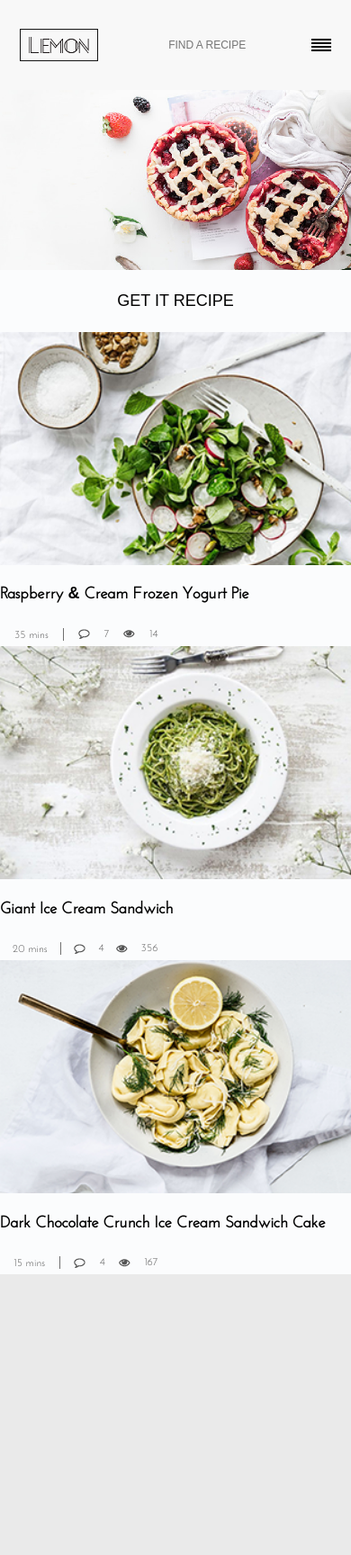
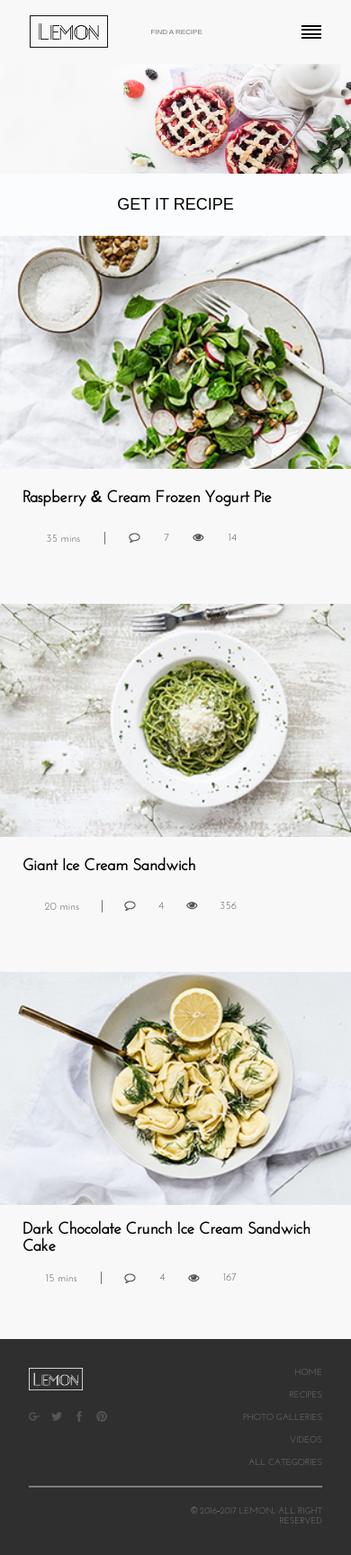
Before and after one commit to eugenia1190/Lemon, a plain HTML site: page index.html in a window 390 px wide. Shown: the whole page at 90% size. Before the commit the page ends 1416 px from the top, so only its background shows below. Drawn offline with Linux system fonts and the light colour scheme.

Commit message:
fix styles

```diff
--- a/css/main.css
+++ b/css/main.css
@@ -1,64 +1,85 @@
-.body {
+.body
+{
     font-family: 'JosefinSans', Arial, sans-serif;
+
+    display: flex;
 
     margin: 0;
     padding: 0;
 
     background-color: #eaeaea;
+
+    justify-content: center;
+}
+
+.container
+{
+    display: flex;
+    flex-direction: column;
+
+    width: 80%;
+    max-width: 1440px;
+
+    justify-content: center;
+}
+
+.header
+{
+    padding: 250px 0 120px 0;
+}
+
+.header__logo
+{
+    display: block;
+
+    margin: auto;
 }
 
 .section,
-.nav {
-    width: 77.77%;
-    margin: 0 11.11% 85px 11.11%;
+.nav
+{
+    margin-bottom: 85px;
 
     background-color: #f8f8f8;
     box-shadow: 0 0 40px -12px #000;
 }
 
-.header {
-    padding: 250px 0 120px 0;
+.nav,
+.hero-page,
+.footer
+{
+    box-sizing: border-box;
+    width: 100%;
+    padding: 0 94px;
 }
 
-.header__logo {
-    display: block;
-
-    margin: auto;
-}
-
-.nav {
+.nav
+{
     display: flex;
 
     height: 122px;
 
-    justify-content: center;
-}
-
-.nav-container {
-    display: flex;
-
-    width: 930px;
-    height: 100%;
-
-    justify-content: space-around;
+    justify-content: space-between;
     align-items: center;
 }
 
-.menu {
+.menu
+{
     display: flex;
 
-    width: 57.5%;
+    width: 530px;
 
     justify-content: space-between;
 }
 
-.menu__item {
+.menu__item
+{
     font-size: 16px;
 
     text-decoration: none;
     text-transform: uppercase;
 
-    color: #000000;
+    color: #000;
 }
 
 .menu-mobile
@@ -66,41 +87,38 @@
     display: none;
 }
 
-.search {
+.search
+{
     display: flex;
 
-    width: 17.2%;
+    width: 165px;
     height: 26px;
 
     cursor: pointer;
 
-    border: 1px solid #C2C2C2;
-
-    justify-content: center;
+    border: 1px solid #c2c2c2;
 }
 
-.search__btn {
+.search__btn
+{
     border: none;
     outline: none;
     background: none;
 }
 
-.search__input {
+.search__input
+{
     font-size: 12px;
-
-    width: 62.5%;
 
     text-transform: uppercase;
 
-    color: green;
     border: none;
     outline: none;
     background: transparent;
 }
 
-.hero-page {
-    position: relative;
-
+.hero-page
+{
     height: 440px;
 
     background: url(../img/BananasFosterIceCreamCake.jpg) no-repeat;
@@ -108,10 +126,8 @@
     background-size: cover;
 }
 
-.hero-page__left-container {
-    position: absolute;
-    left: 94px;
-
+.hero-page__left-container
+{
     display: flex;
     flex-direction: column;
 
@@ -122,11 +138,13 @@
     align-items: flex-start;
 }
 
-.hero-page__logo {
+.hero-page__logo
+{
     margin: 0 0 35px 0;
 }
 
-.hero-page__title {
+.hero-page__title
+{
     font-family: 'PlayfairDisplay', Times New Roman, serif;
     font-size: 24px;
 
@@ -135,13 +153,15 @@
     color: #921026;
 }
 
-.hero-page__text {
+.hero-page__text
+{
     font-size: 16px;
 
     margin: 0 0 25px 0;
 }
 
-.btn {
+.btn
+{
     font-size: 12px;
 
     width: 103px;
@@ -152,32 +172,34 @@
     text-transform: uppercase;
 
     color: rgb(0, 0, 0);
-    border: 1px solid #C2C2C2;
+    border: 1px solid #c2c2c2;
     outline: none;
     background: transparent;
 }
 
-.popular-recipes {
+.popular-recipes
+{
     display: flex;
 
-    height: 373px;
-    padding: 40px 40px 0 40px;
+    height: 380px;
 
-    justify-content: space-between;
-    align-items: flex-start;
+    justify-content: space-evenly;
+    align-items: center;
 }
 
-.recipe-item {
-    width: 30%;
+.recipe-item
+{
+    width: 25%;
+    height: 80%;
 }
 
-
-
-.recipe-item__title {
+.recipe-item__title
+{
     font-size: 18px;
 }
 
-.recipe-item__photo {
+.recipe-item__photo
+{
     display: flex;
 
     width: 100%;
@@ -187,23 +209,23 @@
 .benefits
 {
     font-size: 12px;
-	color: #555555;
 
     display: flex;
 
     width: 45%;
 
+    color: #555;
+
     justify-content: space-between;
     align-items: center;
 }
 
-.footer {
+.footer
+{
     display: flex;
     flex-direction: column;
 
-    width: 77.77%;
     height: 180px;
-    margin: 0 11.11% 0 11.11%;
 
     background-color: #2f2f2f;
 
@@ -211,29 +233,43 @@
     align-items: center;
 }
 
-.footer-container {
+.footer-container
+{
     position: relative;
 
     display: inline-flex;
 
-    width: 930px;
+    width: 100%;
     height: 20%;
 
     justify-content: space-between;
     align-items: center;
 }
 
-.footer .menu {
+.footer-menu
+{
+    display: flex;
+
+    width: 60%;
+
+    align-items: center;
+    justify-content: space-between;
+}
+
+.footer .menu
+{
     width: 400px;
 }
 
-.footer .menu__item {
+.footer .menu__item
+{
     font-size: 12px;
 
     color: #7d7d7d;
 }
 
-.copyright {
+.copyright
+{
     font-size: 12px;
 
     text-transform: uppercase;
@@ -241,18 +277,20 @@
     color: #7d7d7d;
 }
 
-.socials-container {
+.socials-container
+{
     position: relative;
 
-    display: inline-flex;
+    display: flex;
 
-    width: 930px;
+    width: 100%;
 
     justify-content: space-between;
     align-items: center;
 }
 
-.socials {
+.socials
+{
     position: absolute;
     top: 10px;
     right: 0;
@@ -264,48 +302,341 @@
     justify-content: space-between;
 }
 
-.socials__item {
+.socials__item
+{
     text-decoration: none;
 }
 
-.socials__item-img {
+.socials__item-img
+{
     width: 15px;
     height: auto;
 }
 
+@media (max-width: 1440px)
+{
+    .nav,
+    .hero-page,
+    .footer
+    {
+        padding: 0 54px;
+    }
 
+    .menu
+    {
+        width: 420px;
+    }
 
+    .menu__item
+    {
+        font-size: 12px;
+    }
 
-@media (max-width: 480px)
+    .search
     {
+        width: 145px;
+    }
+
+    .search__input
+    {
+        font-size: 10px;
+    }
+}
+
+@media (max-width: 1200px)
+{
+    .header
+    {
+        padding: 150px 0 60px 0;
+    }
+
+    .header__logo
+    {
+        width: 280px;
+    }
+
+    .section,
+    .nav
+    {
+        margin-bottom: 55px;
+    }
+
+    .nav
+    {
+        height: 100px;
+    }
+
+    .menu
+    {
+        width: 380px;
+    }
+
+    .menu__item
+    {
+        font-size: 10px;
+    }
+
+    .search
+    {
+        width: 120px;
+    }
+
+    .search__input
+    {
+        font-size: 8px;
+
+        width: 62.5%;
+    }
+
+    .hero-page__logo
+    {
+        display: none;
+    }
+
+    .popular-recipes
+    {
+        height: 330px;
+    }
+
+    .recipe-item
+    {
+        width: 30%;
+    }
+
+    .benefits
+    {
+        width: 70%;
+    }
+
+    .footer
+    {
+        height: 100px;
+    }
+
+    .footer .menu__item,
+    .copyright
+    {
+        font-size: 10px;
+    }
+
+    .footer .menu
+    {
+        width: 300px;
+    }
+
+    .footer-menu
+    {
+        width: 60%;
+    }
+
+    .footer__logo
+    {
+        width: 60px;
+    }
+
+    .socials
+    {
+        top: 0;
+    }
+
+    .socials__item-img
+    {
+        width: 12px;
+    }
+}
+
+@media (max-width: 992px)
+{
+    .container
+    {
+        width: 100%;
+    }
+
     .header,
-	.menu,
-	.hero-page__logo,
-	.hero-page__title,
-	.hero-page__text,
-	.copyright,
-	.socials
+    .nav .menu
     {
         display: none;
     }
 
     .nav,
     .section,
-	.footer
+    .footer,
+    .footer-container
     {
+        position: relative;
+
         width: 100%;
         margin: 0;
     }
-
 
     .section,
     .nav
     {
         box-shadow: none;
     }
+
+    .nav
+    {
+        box-sizing: border-box;
+        height: 100px;
+        padding: 32px;
+
+        justify-content: space-between;
+    }
+
+    .search
+    {
+        width: 38%;
+    }
+
+    .menu-mobile
+    {
+        display: block;
+    }
+
+    .menu-mobile__icon
+    {
+        display: flex;
+        flex-direction: column;
+
+        width: 22px;
+        height: 15px;
+
+        justify-content: space-between;
+    }
+
+    .menu-mobile__icon-item
+    {
+        display: block;
+
+        border-bottom: 2px solid black;
+    }
+
+    .hero-page
+    {
+        width: 100%;
+    }
+
+    .hero-page__left-container
+    {
+        width: 45%;
+    }
+
+    .popular-recipes
+    {
+        flex-direction: column;
+
+        height: 100%;
+    }
+
+    .recipe-item__description
+    {
+        display: flex;
+        flex-direction: column;
+
+        box-sizing: border-box;
+        width: 80%;
+        height: 90px;
+        padding: 0 25px;
+
+        justify-content: space-around;
+    }
+
+    .recipe-item
+    {
+        display: flex;
+        flex-direction: column;
+
+        box-sizing: border-box;
+        width: 100%;
+        padding: 30px;
+
+        align-items: center;
+    }
+
+    .recipe-item__photo
+    {
+        width: 80%;
+    }
+
+    .footer
+    {
+        box-sizing: border-box;
+        height: 312px;
+        padding: 32px;
+    }
+
+    .footer-container
+    {
+        position: relative;
+
+        flex-direction: column;
+
+        height: 100%;
+
+        align-items: flex-end;
+    }
+
+    .footer-menu
+    {
+        width: 100%;
+        height: 100%;
+        margin-bottom: 20px;
+        padding-bottom: 20px;
+
+        border-bottom: 2px solid #7d7d7d;
+
+        align-items: flex-start;
+    }
+
+    .footer-menu .menu
+    {
+        flex-direction: column;
+
+        height: 100%;
+
+        align-items: flex-end;
+        justify-content: space-between;
+    }
+
+    .copyright
+    {
+        width: 45%;
+
+        text-align: right;
+    }
+
+    .socials
+    {
+        position: static;
+
+        width: 100%;
+    }
+
+    .socials-container
+    {
+        position: absolute;
+        top: 80px;
+        left: 32px;
+
+        width: 87px;
+    }
+}
+
+@media (max-width: 480px)
+{
+    .hero-page__title,
+    .hero-page__text
+    {
+        display: none;
+    }
+
     .nav
     {
         height: 100px;
+        padding: 0;
+
+        justify-content: space-evenly;
     }
 
     .search
@@ -315,77 +646,44 @@
         border: none;
     }
 
-	.menu-mobile {
-       display: block;
-    }
-
-    .menu-mobile__icon
-	{
-		display: flex;
-        flex-direction: column;
-        justify-content: space-between;
-        height: 15px;
-        width: 22px;
-	}
-
-
-
-	.menu-mobile__icon-item
-	{
-        display: block;
-        border-bottom: 2px solid black;
-	}
-
     .hero-page
     {
         height: 269px;
+        padding: 0;
     }
 
     .hero-page__left-container
     {
-
-        left: 0;
-
         width: 100%;
         height: 100%;
 
         justify-content: flex-end;
-
     }
 
-	.popular-recipes
+    .recipe-item__photo
     {
-	   flex-direction: column;
-	   padding: 0;
+        width: 100%;
     }
 
     .recipe-item__description
     {
-        display: flex;
-        flex-direction: column;
-        justify-content: space-around;
         width: 100%;
-        height: 90px;
-        background: #fbfcfd;
     }
+
     .recipe-item
     {
-        width: 100%;
+        padding: 0;
     }
 
     .btn
     {
+        font-size: 18px;
+
         width: 100%;
         height: 69px;
 
-		font-size: 18px;
-		color: #000000;
+        color: #000;
+        border: none;
         background: #fbfcfd;
-		border: none;
-	}
-
-    .footer
-    {
-        display: none;
     }
 }
--- a/index.html
+++ b/index.html
@@ -1,5 +1,6 @@
 <!DOCTYPE html>
 <html lang="en">
+
 <head>
 	<meta charset="UTF-8">
 	<title>LEMON</title>
@@ -7,12 +8,13 @@
 	<link rel="stylesheet" href="css\fonts.css">
 	<meta name="viewport" content="initial-scale=1.0, width=device-width">
 </head>
+
 <body class="body">
+	<div class="container">
 		<header class="header">
 			<img src="img\Logoheader.png" alt="LEMON" class="header__logo">
 		</header>
-		<nav class= "nav">
-			<div class="nav-container">
+		<nav class="nav">
 			<img src="img\logonav.png" alt="LEMON" class="nav__logo">
 			<div class="menu">
 				<a href="#" class="menu__item">HOME</a>
@@ -22,14 +24,11 @@
 				<a href="#" class="menu__item">ALL CATEGORIES</a>
 			</div>
 			<form action="" method="get" class="search">
-
 				<button type="submit" class="search__btn">
 					<img src="img\SearchIcon.png" alt="" class="search__icon">
 				</button>
 				<input name="search" placeholder="find a recipe" type="text" class="search__input" autocomplete="off">
-
 			</form>
-
 			<nav class="menu-mobile">
 				<div class="menu-mobile__icon">
 					<span class="menu-mobile__icon-item"></span>
@@ -38,20 +37,18 @@
 					<span class="menu-mobile__icon-item"></span>
 				</div>
 			</nav>
-			</div>
 		</nav>
-		<section class="section">
-			<div class="hero-page">
+		<section class="section hero-page">
 			<div class="hero-page__left-container">
 				<img src="img\logo.png" alt="" class="hero-page__logo">
 				<h2 class="hero-page__title">Bananas Foster Ice Cream Cake</h2>
-					<p class="hero-page__text">If you're looking for decadance, look no further - you've found the Holy Grail of desserts. Honestly, this cake make us wonder why Bananas Foster hasn't always been served on top of ice-cream cake.</p>
+				<p class="hero-page__text">If you're looking for decadance, look no further - you've found the Holy
+					Grail of desserts. Honestly, this cake make us wonder why Bananas Foster hasn't always been served
+					on top of ice-cream cake.</p>
 				<button class="btn">GET IT RECIPE</button>
 			</div>
-			</div>
 		</section>
-		<section class="section">
-			<div class="popular-recipes">
+		<section class="section popular-recipes">
 			<div class="recipe-item">
 				<img src="img\Raspberry & Cream Frozen Yogurt Pie.png" alt="" class="recipe-item__photo">
 				<div class="recipe-item__description">
@@ -85,7 +82,7 @@
 			<div class="recipe-item">
 				<img src="img\Dark Chocolate Crunch Ice Cream  Sandwich Cake.png" alt="" class="recipe-item__photo">
 				<div class="recipe-item__description">
-						<h2 class="recipe-item__title">Dark Chocolate Crunch Ice Cream  Sandwich Cake</h2>
+					<h2 class="recipe-item__title">Dark Chocolate Crunch Ice Cream Sandwich Cake</h2>
 					<div class="benefits">
 						<img src="img\Clock Icon.png" alt="" class="benefits__time-icon">
 						<span class="benefits__time">15 mins</span>
@@ -97,16 +94,10 @@
 					</div>
 				</div>
 			</div>
-
-			</div>
 		</section>
-		<!-- 	<section class="section">
-				<div class="recipe">
-
-				</div>
-		</section> -->
 		<footer class="footer">
 			<div class="footer-container">
+				<div class="footer-menu">
 					<img src="img\Logofooter.png" alt="LEMON" class="footer__logo">
 					<div class="menu">
 						<a href="#" class="menu__item">HOME</a>
@@ -114,6 +105,7 @@
 						<a href="#" class="menu__item">PHOTO GALLERIES</a>
 						<a href="#" class="menu__item">VIDEOS</a>
 						<a href="#" class="menu__item">ALL CATEGORIES</a>
+					</div>
 				</div>
 				<div class="copyright">© 2016-2017 LEMON. All right reserved
 				</div>
@@ -134,7 +126,8 @@
 					</a>
 				</div>
 			</div>
+		</footer>
+	</div>
+</body>
 
-		</footer>
-	</body>
 </html>
```
Lines whose indentation alone changed are shown as unchanged.
